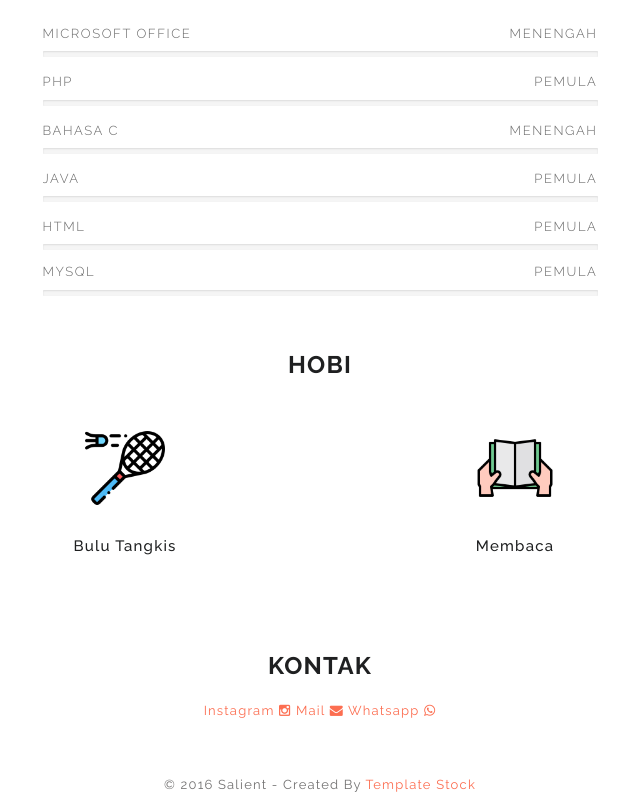
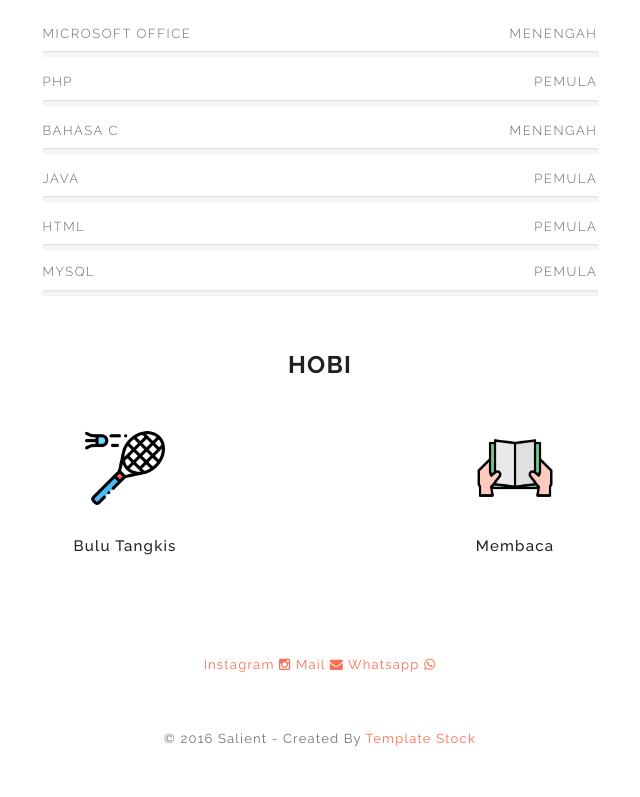
Before and after one commit to Sarifasuhaila123/Sarifasuhaila123.github.io, a plain HTML site: page index.html in a window 1280 px wide. Shown: the part 2317-3114 px from the top of the page, without its empty margins (320-960 px from the left). After the commit the page ends 3068 px from the top, so only its background shows below. Drawn offline with nearby package versions, Linux system fonts and the light colour scheme; some packages are replaced by stand-ins of ours.

Commit message:
Update index.html

```diff
--- a/index.html
+++ b/index.html
@@ -364,7 +364,6 @@
               <ul class="footer-social-links">
                 <br>
                 <br>
-		<h2>Kontak</h2>
                 <a href="https://www.instagram.com/srfshaila/">Instagram
                   <i class="fa fa-instagram"></i></a>
                 <a href="mailto:suhailasarifa@gmail.com?subject=Halo%20saya%20ingin%20bertanya">Mail
```
